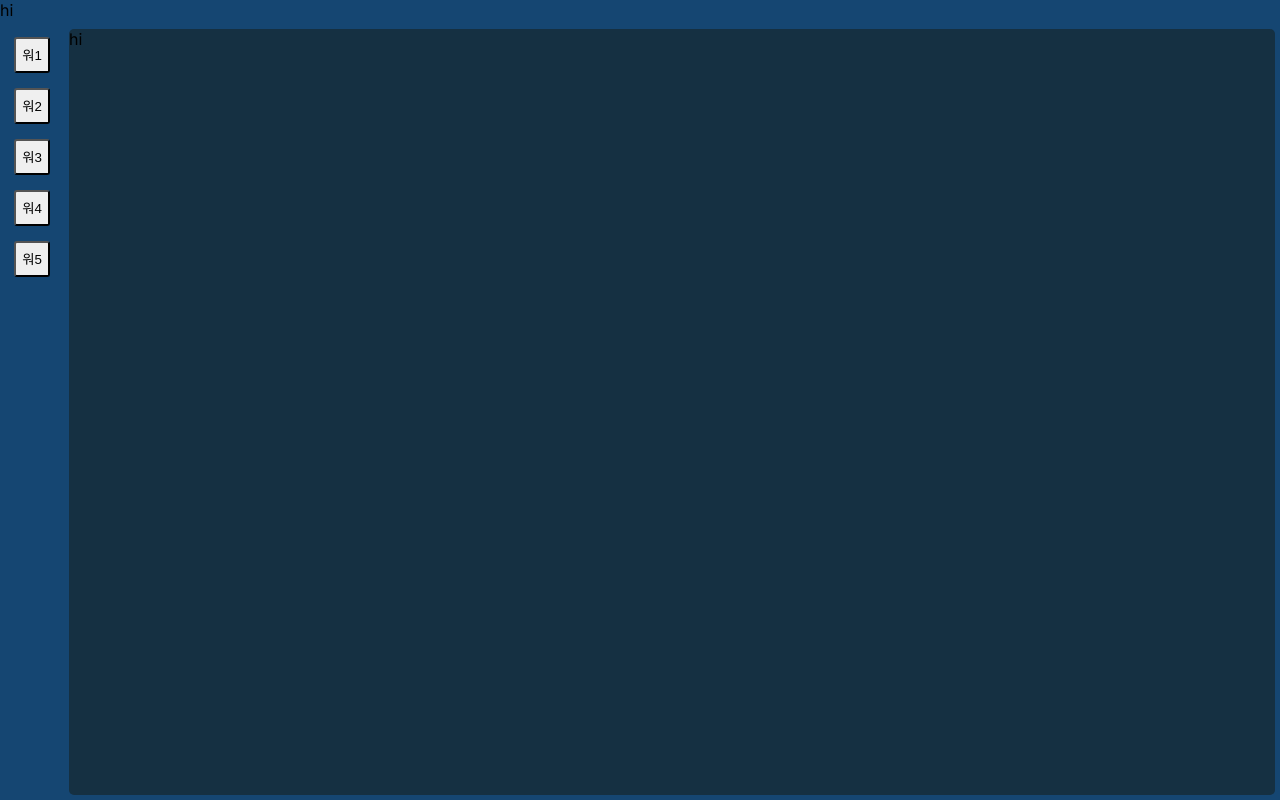
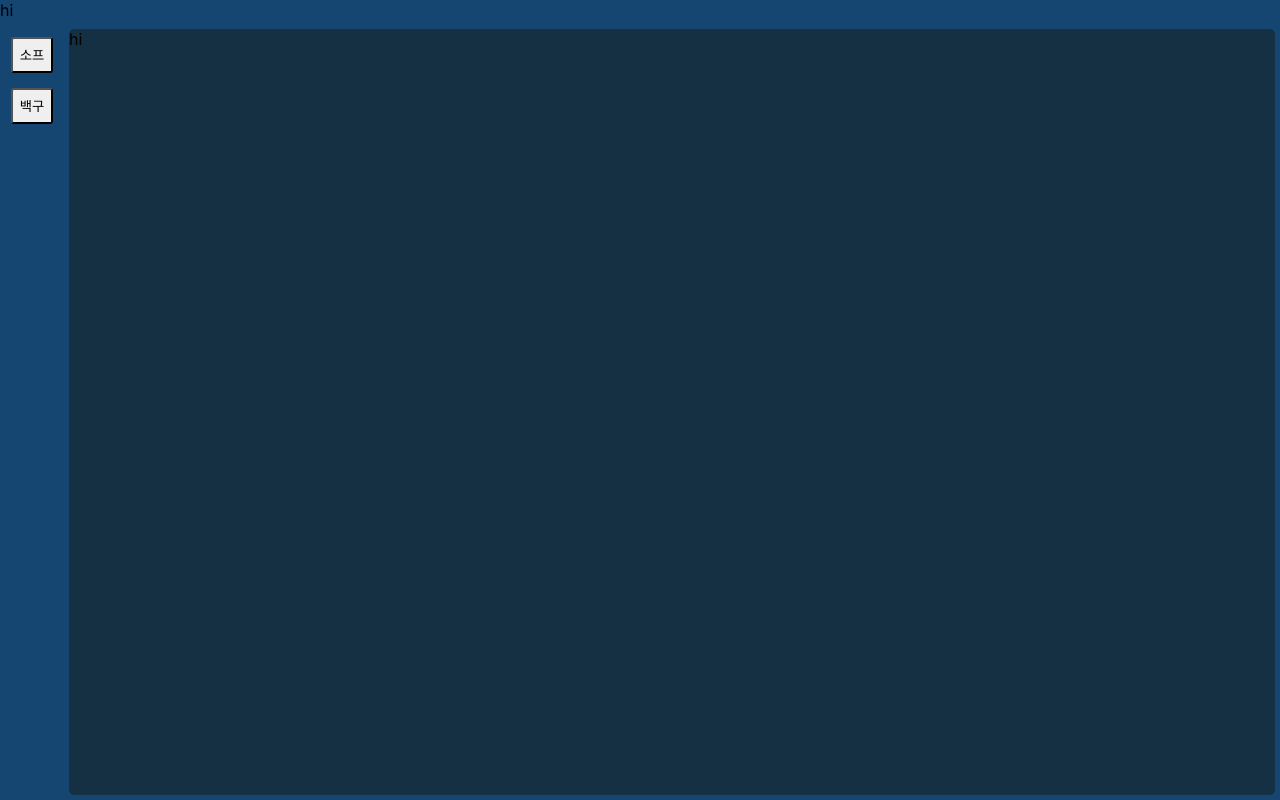
Before and after one commit to soma-baekgu/fe_toy_project, a Next.js app: page /seonghwan in a window 1280 px wide. Built offline with nearby package versions, Linux system fonts and the light colour scheme.

Commit message:
feat: workspace status management

```diff
--- a/src/app/seonghwan/components/WorkspaceSidebar.tsx
+++ /dev/null
@@ -1,32 +0,0 @@
-"use client"
-
-import styled from "styled-components";
-import Button from "@/app/seonghwan/components/styledButton";
-
-const WorkspaceSidebar = () => {
-  return (
-    <WorkspaceSideBar>
-      <WorkspaceButton>워1</WorkspaceButton>
-      <WorkspaceButton>워2</WorkspaceButton>
-      <WorkspaceButton>워3</WorkspaceButton>
-      <WorkspaceButton>워4</WorkspaceButton>
-      <WorkspaceButton>워5</WorkspaceButton>
-    </WorkspaceSideBar>
-  )
-}
-
-const WorkspaceButton = styled(Button)`
-    background-color: black;
-`
-
-const WorkspaceSideBar = styled.div`
-    width: 5%;
-    min-width: 4em;
-    display: flex;
-    flex-direction: column;
-    align-items: center;
-    gap: 2%;
-    padding-top: 1%;
-`;
-
-export default WorkspaceSidebar
--- a/src/app/seonghwan/components/styledButton.tsx
+++ b/src/app/seonghwan/components/styledButton.tsx
@@ -3,11 +3,19 @@
 import styled from "styled-components";
 import React from "react";
 
-const Button = ({children}: {children: React.ReactNode | string}) => {
-  return <StyledButton>{children}</StyledButton>
+interface ButtonProps {
+  onClick?: () => void;
+  children: React.ReactNode | string | number;
 }
 
-const StyledButton = styled.button`
+const Button = ({children, onClick}: ButtonProps) => {
+  return (
+    <StyledButton onClick={onClick}>
+      {children}
+    </StyledButton>)
+}
+
+const StyledButton = styled.button<ButtonProps>`
     border-radius: 3px;
     width: fit-content;
     padding: 10%;
--- /dev/null
+++ b/src/app/seonghwan/components/workspace/Workspace-info.tsx
@@ -0,0 +1,21 @@
+export interface Workspace {
+  name: string;
+  thumbnail: string;
+  page: string;
+  path: string;
+}
+
+export const dummyWorkspace: Workspace[] = [
+  {
+    name: "소프트웨어 마에스트로",
+    thumbnail: "https://dummyimage.com/50x50/000/fff",
+    page: "https://swmaestro.org/sw/main/main.do",
+    path: "/workspace/1"
+  },
+  {
+    name: "백구",
+    thumbnail: "https://dummyimage.com/50x50/000/fff",
+    page: "https://github.com/soma-baekgu",
+    path: "/workspace/2"
+  },
+]
--- /dev/null
+++ b/src/app/seonghwan/components/workspace/WorkspaceButton.tsx
@@ -0,0 +1,19 @@
+import Button from "@/app/seonghwan/components/styledButton";
+import styled from "styled-components";
+import {Workspace} from "@/app/seonghwan/components/workspace/Workspace-info";
+
+export const WorkspaceButton = ({workspace}: {workspace: Workspace}) => {
+  const onClick = () => {
+
+  }
+
+  return (
+    <StyledWorkspaceButton onClick={onClick}>
+      {workspace.name.substring(0, 2)}
+    </StyledWorkspaceButton>
+  )
+}
+
+export const StyledWorkspaceButton = styled(Button)`
+    background-color: black;
+`
--- /dev/null
+++ b/src/app/seonghwan/components/workspace/WorkspaceSidebar.tsx
@@ -0,0 +1,34 @@
+"use client"
+
+import styled from "styled-components";
+import {WorkspaceButton} from "@/app/seonghwan/components/workspace/WorkspaceButton";
+import {dummyWorkspace, Workspace} from "@/app/seonghwan/components/workspace/Workspace-info";
+import {useEffect, useState} from "react";
+
+const WorkspaceSidebar = () => {
+  const [workspace, setWorkspace] = useState<Workspace[]>()
+
+  useEffect(() => {
+    setWorkspace(dummyWorkspace)
+  }, [])
+
+  return (
+    <WorkspaceSideBar>
+      {workspace && workspace.map(
+        (w, i) => <WorkspaceButton key={i} workspace={w}/>)}
+    </WorkspaceSideBar>
+  )
+}
+
+
+const WorkspaceSideBar = styled.div`
+    width: 5%;
+    min-width: 4em;
+    display: flex;
+    flex-direction: column;
+    align-items: center;
+    gap: 2%;
+    padding-top: 1%;
+`;
+
+export default WorkspaceSidebar
--- a/src/app/seonghwan/page.tsx
+++ b/src/app/seonghwan/page.tsx
@@ -2,8 +2,9 @@
 
 import styled from "styled-components";
 import './global.css'
-import WorkspaceSidebar from "@/app/seonghwan/components/WorkspaceSidebar";
+import WorkspaceSidebar from "@/app/seonghwan/components/workspace/WorkspaceSidebar";
 import React from "react";
+
 
 const Seonghwan = () => {
   return (
```
